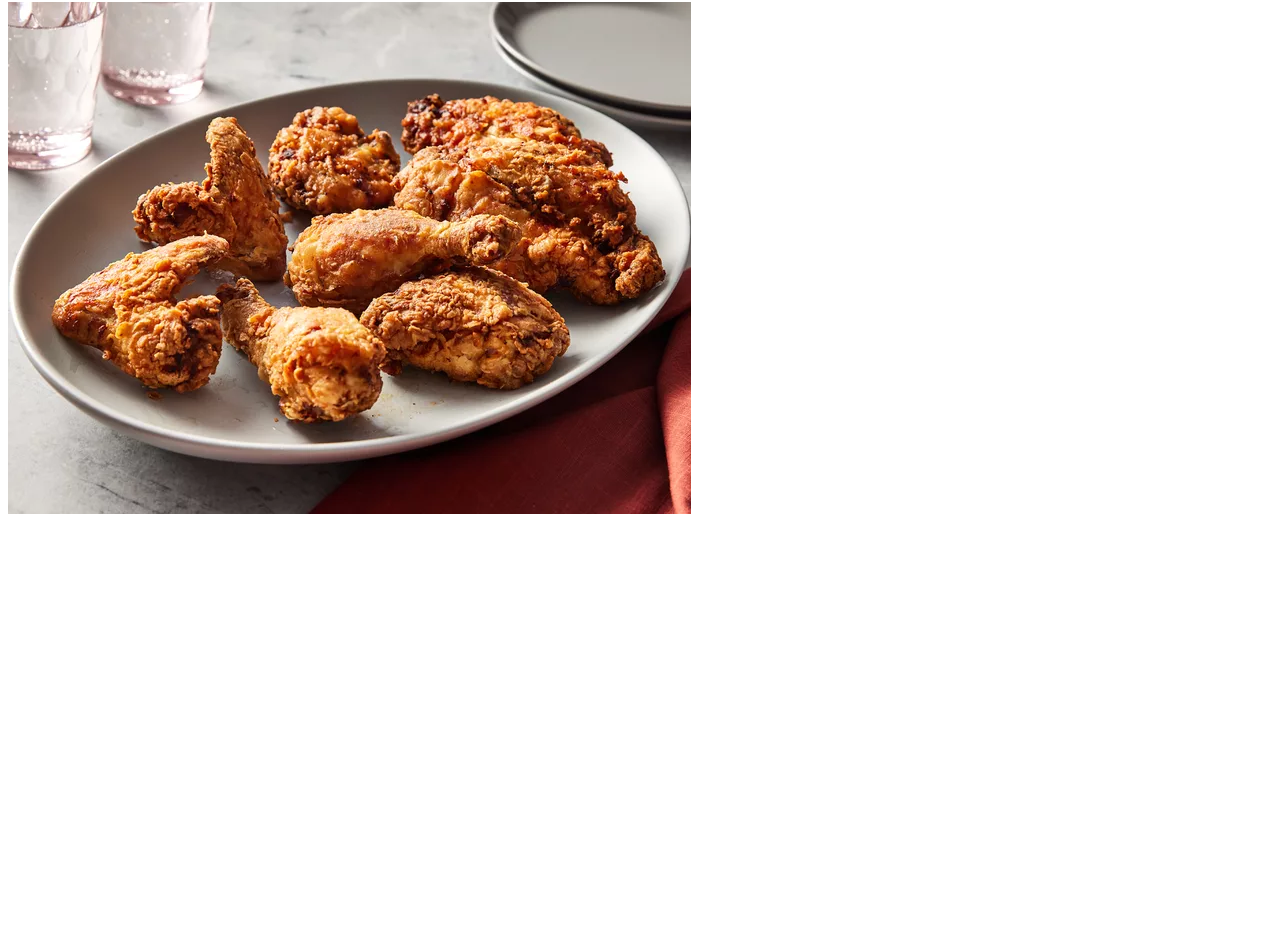
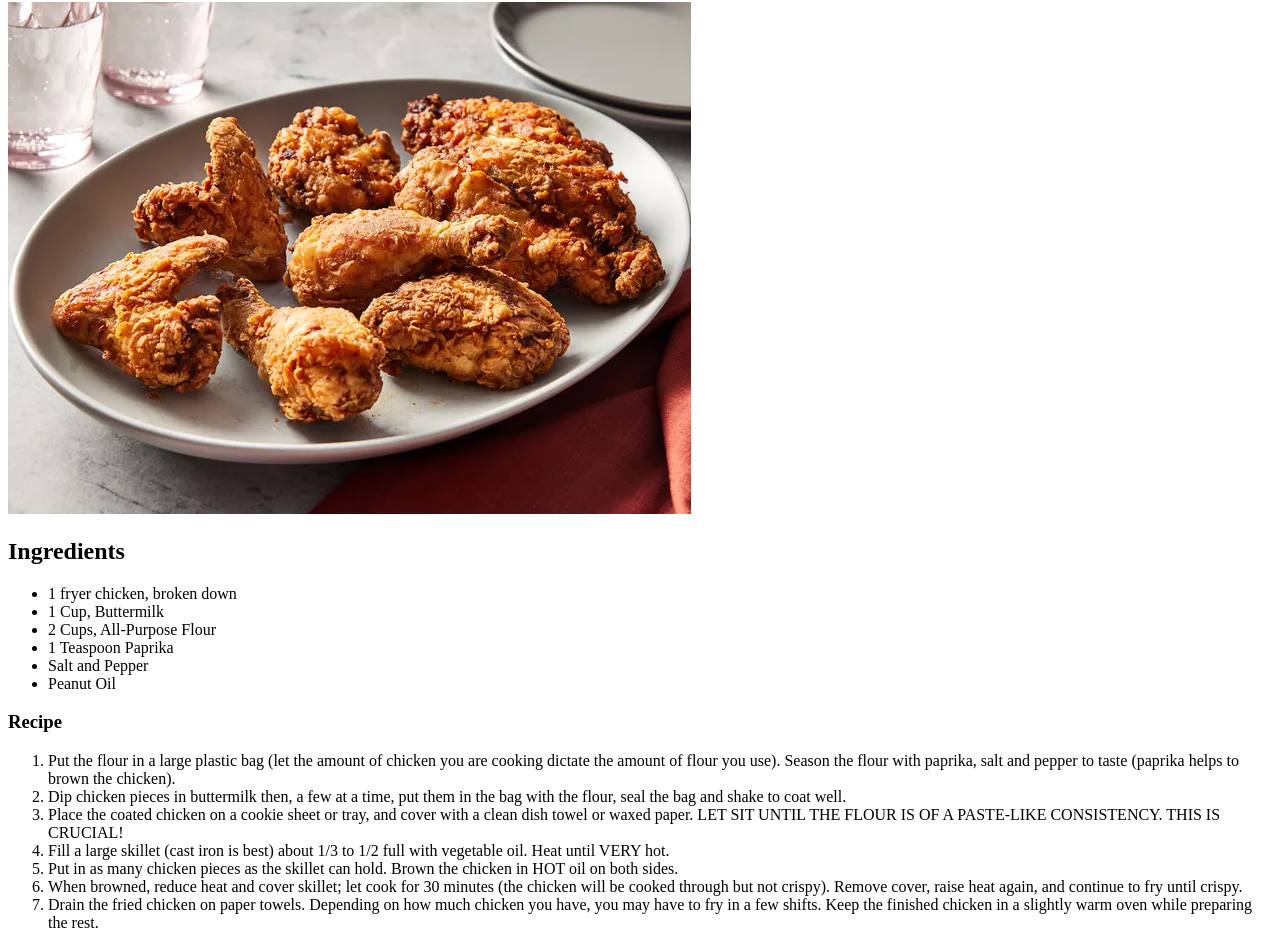
Before and after one commit to eastexflowerco/odin-recipes, a plain HTML site: page recipes/fried-chicken.html in a window 1280 px wide. Shown: the part 104-1052 px from the top of the page. Before the commit the page ends 800 px from the top, so only its background shows below. Drawn offline with Linux system fonts and the light colour scheme.

Commit message:
Added content to recipes

```diff
--- a/recipes/fried-chicken.html
+++ b/recipes/fried-chicken.html
@@ -9,8 +9,24 @@
     <a href="../index.html">Home</a>
     <h1>Fried Chicken</h1>
     <img src="../images/fried-chicken.jpg" alt="Fried Chicken on a Plate">
-    <p>
-
-    </p>
+    <h2>Ingredients</h2>
+    <ul>
+        <li>1 fryer chicken, broken down</li>
+        <li>1 Cup, Buttermilk</li>
+        <li>2 Cups, All-Purpose Flour</li>
+        <li>1 Teaspoon Paprika</li>
+        <li>Salt and Pepper</li>
+        <li>Peanut Oil</li>
+    </ul>
+    <h3>Recipe</h3>
+    <ol>
+        <li>Put the flour in a large plastic bag (let the amount of chicken you are cooking dictate the amount of flour you use). Season the flour with paprika, salt and pepper to taste (paprika helps to brown the chicken).</li>
+        <li>Dip chicken pieces in buttermilk then, a few at a time, put them in the bag with the flour, seal the bag and shake to coat well.</li>
+        <li>Place the coated chicken on a cookie sheet or tray, and cover with a clean dish towel or waxed paper. LET SIT UNTIL THE FLOUR IS OF A PASTE-LIKE CONSISTENCY. THIS IS CRUCIAL!</li>
+        <li>Fill a large skillet (cast iron is best) about 1/3 to 1/2 full with vegetable oil. Heat until VERY hot.</li>
+        <li>Put in as many chicken pieces as the skillet can hold. Brown the chicken in HOT oil on both sides.</li>
+        <li>When browned, reduce heat and cover skillet; let cook for 30 minutes (the chicken will be cooked through but not crispy). Remove cover, raise heat again, and continue to fry until crispy.</li>
+        <li>Drain the fried chicken on paper towels. Depending on how much chicken you have, you may have to fry in a few shifts. Keep the finished chicken in a slightly warm oven while preparing the rest.</li>
+    </ol>
 </body>
 </html>
```
Also changed, not shown: recipes/neapolitan-pizza.html (+14 -3 lines), recipes/pizza-dough.html (+0 -3 lines).
